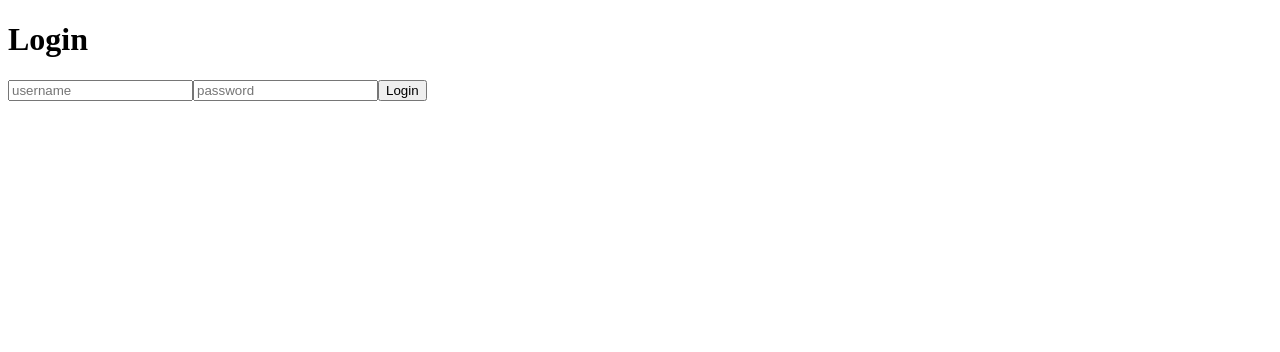
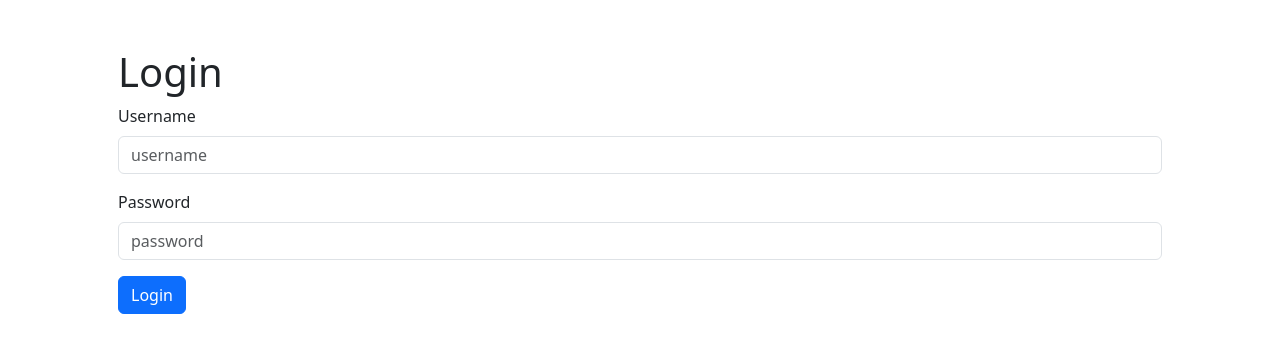
Before and after one commit to arminsheibak/Notes-App, a React (Vite) app in the folder front-end/: page /login in a window 1280 px wide. Shown: the top 352 px of the page. Built offline with nearby package versions, Linux system fonts and the light colour scheme; no server answers.

Commit message:
style forms

```diff
--- a/front-end/src/components/Form.tsx
+++ b/front-end/src/components/Form.tsx
@@ -5,7 +5,7 @@ import { useNavigate } from "react-router-dom";
 
 interface Props {
   route: string;
-  method: 'login' | 'register';
+  method: "login" | "register";
 }
 
 interface FormData {
@@ -13,37 +13,77 @@ interface FormData {
   password: string;
 }
 
-const Form = ({route, method}: Props) => {
+const Form = ({ route, method }: Props) => {
   const navigate = useNavigate();
-  const [formData, setFormData] = useState<FormData>({username: '', password: ''});
-  const name = (method == 'login') ? 'Login' : 'Register';
-  const handleSubmit = (event: React.FormEvent)  => {
+  const [error, setError] = useState();
+  const [formData, setFormData] = useState<FormData>({
+    username: "",
+    password: "",
+  });
+  const name = method == "login" ? "Login" : "Register";
+  const handleSubmit = (event: React.FormEvent) => {
     event.preventDefault();
-    apiClient.post(route, formData)
-    .then(res => {
-      if (method == 'login') {
-        localStorage.setItem(ACCESS_TOKEN, res.data.access)
-        localStorage.setItem(REFRESH_TOKEN, res.data.refresh)
-        navigate('/')
-      }
-      else {
-        navigate('/login')
-      }
-    })
-    .catch(error => {
-      alert(error.message)
-    })
-
-  }
+    apiClient
+      .post(route, formData)
+      .then((res) => {
+        if (method == "login") {
+          localStorage.setItem(ACCESS_TOKEN, res.data.access);
+          localStorage.setItem(REFRESH_TOKEN, res.data.refresh);
+          navigate("/");
+        } else {
+          navigate("/login");
+        }
+      })
+      .catch((error) => {
+        setError(error.message);
+      });
+  };
 
   return (
-    <form onSubmit={handleSubmit} >
-      <h1>{name}</h1>
-      <input type="text" className="form-input" placeholder="username" value={formData.username} onChange={e => setFormData({...formData, username: e.target.value })}  />
-      <input type='password' className="form-input" placeholder="password" value={formData.password} onChange={e => setFormData({...formData, password: e.target.value })}  />
-      <button className="btn" type='submit'>{name}</button>
-    </form>
-  )
-}
+    <div className="container-sm p-5">
+      {error && (
+        <div className="alert alert-danger" role="alert">
+          {error}
+        </div>
+      )}
+      <form onSubmit={handleSubmit}>
+        <h1>{name}</h1>
+        <div className="mb-3">
+          <label className="form-label" htmlFor="username">
+            Username
+          </label>
+          <input
+            id="username"
+            type="text"
+            className="form-control"
+            placeholder="username"
+            value={formData.username}
+            onChange={(e) =>
+              setFormData({ ...formData, username: e.target.value })
+            }
+          />
+        </div>
+        <div className="mb-3">
+          <label className="form-label" htmlFor="password">
+            Password
+          </label>
+          <input
+            id="password"
+            type="password"
+            className="form-control"
+            placeholder="password"
+            value={formData.password}
+            onChange={(e) =>
+              setFormData({ ...formData, password: e.target.value })
+            }
+          />
+        </div>
+        <button className="btn btn-primary" type="submit">
+          {name}
+        </button>
+      </form>
+    </div>
+  );
+};
 
-export default Form
+export default Form;
--- a/front-end/src/main.tsx
+++ b/front-end/src/main.tsx
@@ -1,8 +1,8 @@
 import React from 'react'
 import ReactDOM from 'react-dom/client'
-import './index.css'
 import { RouterProvider } from 'react-router-dom'
 import router from './Routes.tsx'
+import 'bootstrap/dist/css/bootstrap.css'
 
 ReactDOM.createRoot(document.getElementById('root')!).render(
   <React.StrictMode>
--- /dev/null
+++ b/package.json
@@ -0,0 +1,5 @@
+{
+  "dependencies": {
+    "bootstrap": "^5.3.3"
+  }
+}
```
Also changed, not shown: front-end/src/index.css (deleted), 1 other file (tests, documents, lock files or other folders).
